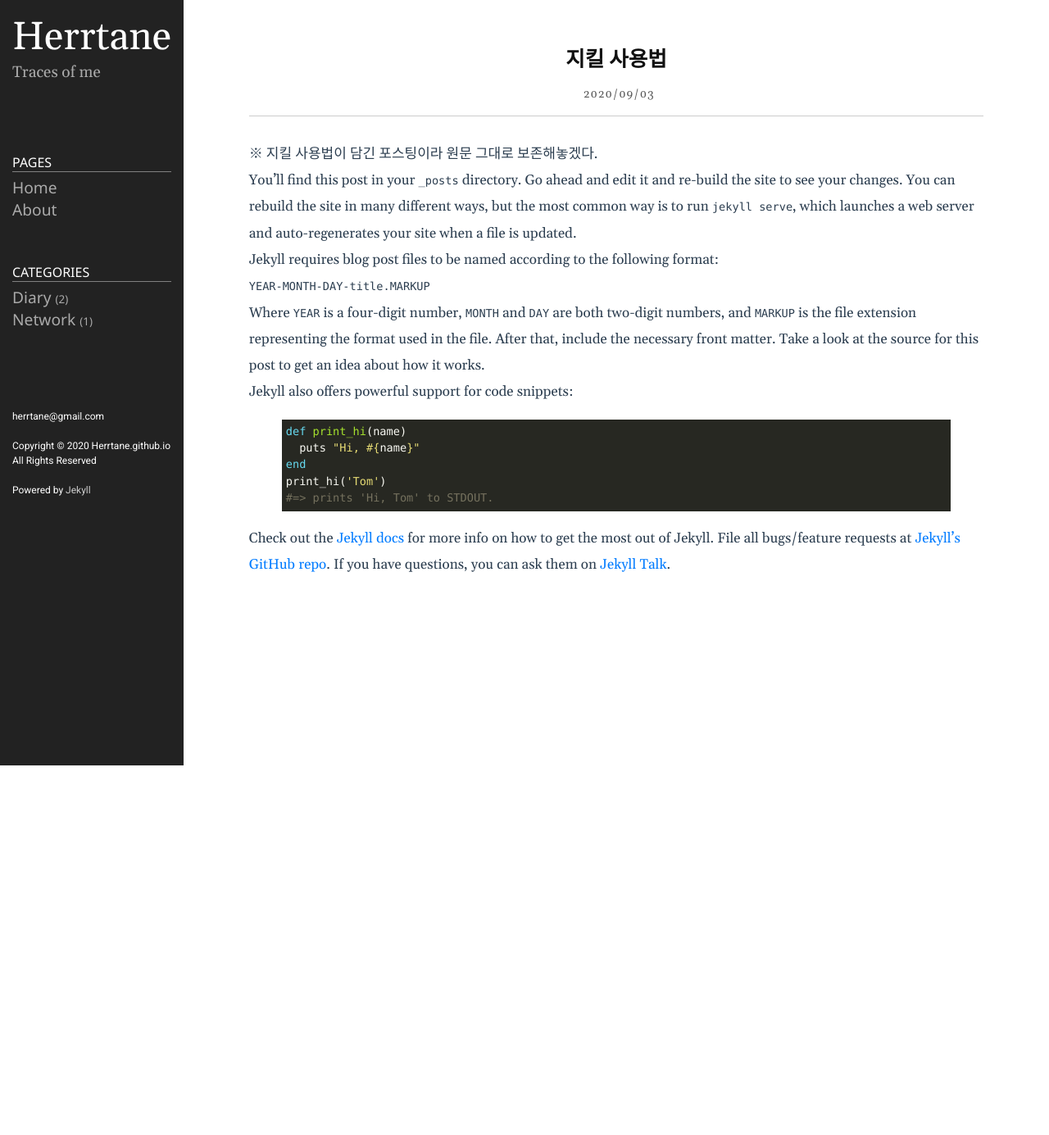
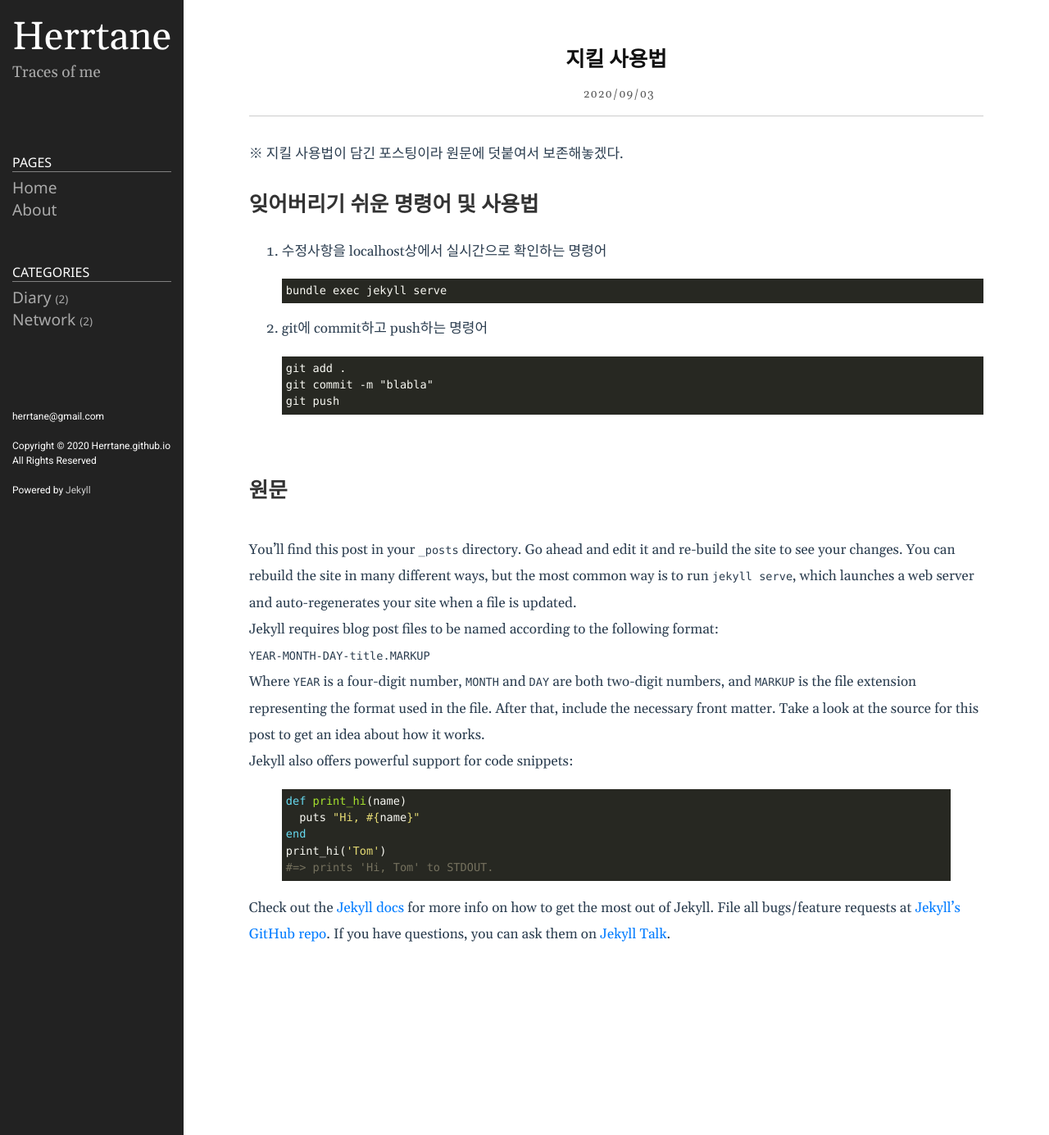
Before and after one commit to Herrtane/Herrtane.github.io, a Jekyll site: the page built from _posts/2020-09-03-welcome-to-jekyll.markdown, in a window 1280 px wide. Shown: the whole page at 82% size. Built offline with Jekyll 4.4.1, drawn with Linux system fonts in a browser that asks for light colours; comment, search, counter and statistics services are not loaded; before the commit the page ends 934 px from its top, so only the background shows below that.

````diff
--- a/_posts/2020-09-03-welcome-to-jekyll.markdown
+++ b/_posts/2020-09-03-welcome-to-jekyll.markdown
@@ -6,7 +6,25 @@ categories: Diary
 comments: true
 ---
 
-※ 지킬 사용법이 담긴 포스팅이라 원문 그대로 보존해놓겠다.
+※ 지킬 사용법이 담긴 포스팅이라 원문에 덧붙여서 보존해놓겠다.
+<br/>
+
+## 잊어버리기 쉬운 명령어 및 사용법
+
+1. 수정사항을 localhost상에서 실시간으로 확인하는 명령어
+```
+bundle exec jekyll serve
+```
+2. git에 commit하고 push하는 명령어
+```
+git add .
+git commit -m "blabla"
+git push
+```
+<br/>
+
+## 원문
+<br/>
 
 You’ll find this post in your `_posts` directory. Go ahead and edit it and re-build the site to see your changes. You can rebuild the site in many different ways, but the most common way is to run `jekyll serve`, which launches a web server and auto-regenerates your site when a file is updated.
 
````
Also changed, not shown: _posts/2020-09-04-network-background.markdown (added, +56 -0 lines).
